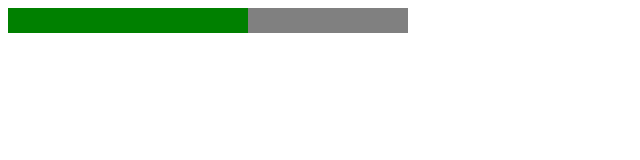
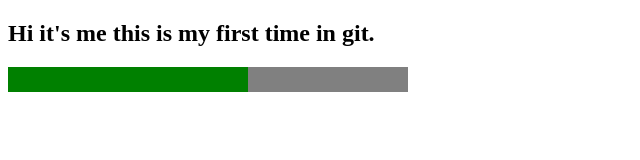
Before and after one commit to wakibiki/progressbar, a plain HTML site: page index.html in a window 1280 px wide. Shown: the whole page, without its empty margins (0-640 px from the left). Drawn offline with Linux system fonts and the light colour scheme.

Commit message:
h2 added

```diff
--- a/index.html
+++ b/index.html
@@ -6,6 +6,7 @@
 	<link rel="stylesheet" href="css/style.css">
 </head>
 <body>
+<h2>Hi it's me this is my first time in git.</h2>
 	<div class="progress">
 		<span></span>
 	</div>
```
